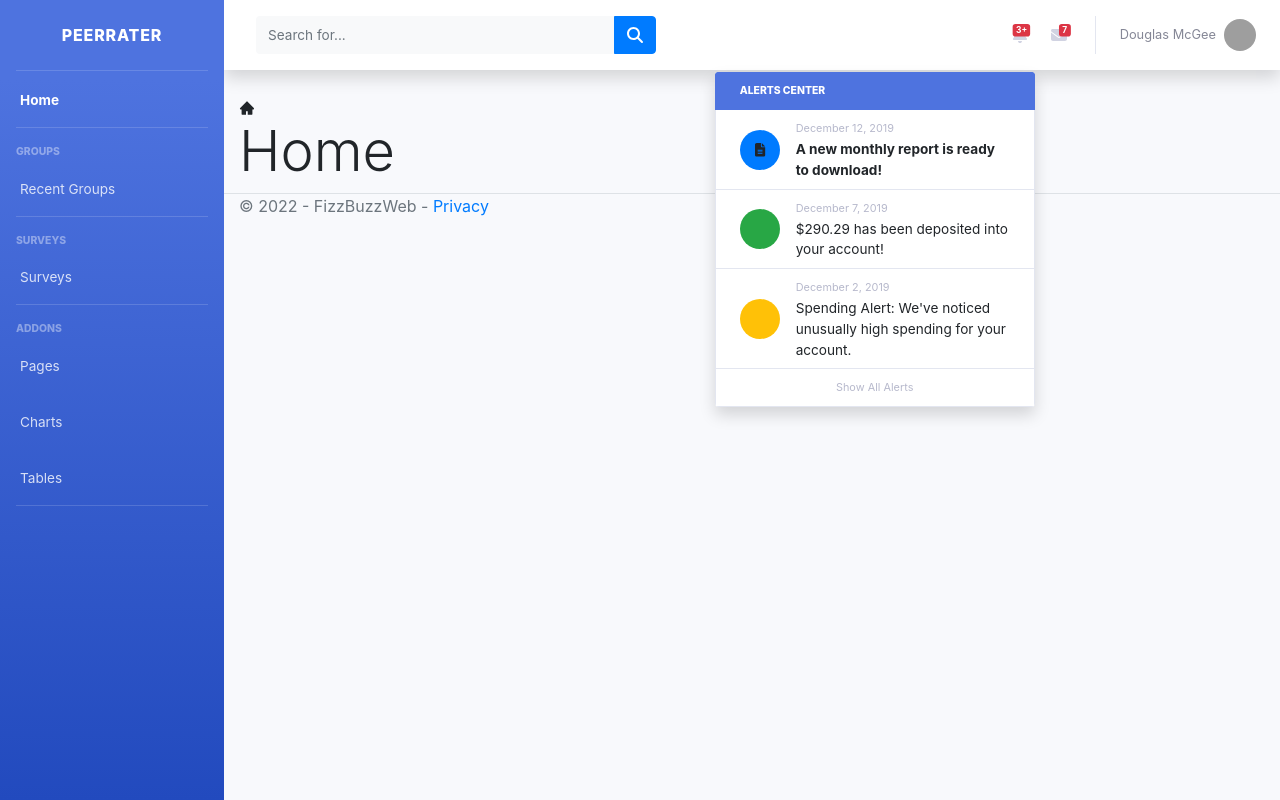
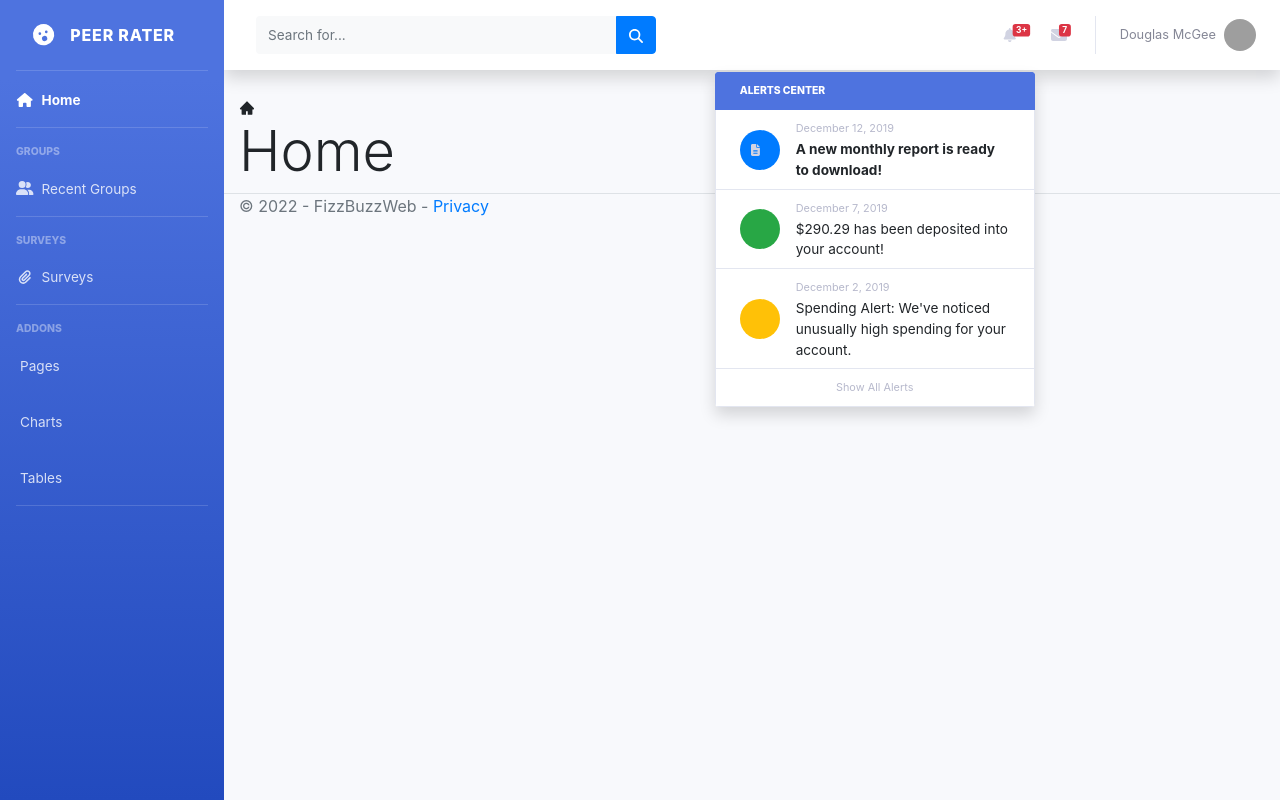
Before and after one commit to mark-p7/Frontend-Team-PeerRater, a React (Create React App) app: page / in a window 1280 px wide. Both pictures are taken after a click on the button "3+". Built offline with nearby package versions, Linux system fonts and the light colour scheme; grey boxes are pictures that could not be loaded.

Commit message:
Add more fontawesome icons

```diff
--- a/src/components/NavBar.js
+++ b/src/components/NavBar.js
@@ -34,7 +34,7 @@ const NavBar = () => (
                       />
                       <div className="input-group-append">
                           <button className="btn btn-primary" type="button">
-                              <FontAwesomeIcon icon={faSearch} />
+                              <FontAwesomeIcon className="fas fa-search fa-sm" icon={faSearch} />
                           </button>
                       </div>
                   </div>
@@ -52,7 +52,7 @@ const NavBar = () => (
                           aria-haspopup="true"
                           aria-expanded="false"
                       >
-                          <FontAwesomeIcon icon={faSearch} />
+                          <FontAwesomeIcon className="fas fa-search fa-sm" icon={faSearch} />
                       </a>
                       {/* Dropdown - Messages */}
                       <div
@@ -70,7 +70,7 @@ const NavBar = () => (
                                   />
                                   <div className="input-group-append">
                                       <button className="btn btn-primary" type="button">
-                                          <FontAwesomeIcon icon={faSearch} />
+                                          <FontAwesomeIcon className="fas fa-search fa-sm" icon={faSearch} />
                                       </button>
                                   </div>
                               </div>
@@ -88,7 +88,7 @@ const NavBar = () => (
                           aria-haspopup="true"
                           aria-expanded="false"
                       >
-                          <FontAwesomeIcon icon={faBell} />
+                          <FontAwesomeIcon className="fas fa-list fa-sm fa-fw mr-2 text-gray-400"  icon={faBell} />
                           {/* Counter - Alerts */}
                           <span className="badge badge-danger badge-counter">3+</span>
                       </a>
@@ -101,7 +101,7 @@ const NavBar = () => (
                           <a className="dropdown-item d-flex align-items-center" href="#">
                               <div className="mr-3">
                                   <div className="icon-circle bg-primary">
-                                      <FontAwesomeIcon icon={faFileAlt} />
+                                      <FontAwesomeIcon className="fas fa-list fa-sm fa-fw mr-2 text-gray-400"  icon={faFileAlt} />
                                   </div>
                               </div>
                               <div>
--- a/src/components/SideBar.js
+++ b/src/components/SideBar.js
@@ -1,5 +1,15 @@
 import React from 'react';
 import NavBar from "./NavBar";
+import { FontAwesomeIcon } from '@fortawesome/react-fontawesome'
+import {
+    faBars,
+    faCog, faFaceSurprise,
+    faHandPaper,
+    faHome,
+    faLaughBeam, faPaperclip,
+    faTachometer,
+    faUserGroup
+} from "@fortawesome/free-solid-svg-icons";
 const SideBar = () => (
     <>
         <ul
@@ -12,10 +22,10 @@ const SideBar = () => (
                 href="../"
             >
                 <div className="sidebar-brand-icon rotate-n-15">
-                    <i className="fas fa-laugh-wink" />
+                    <FontAwesomeIcon className="fa-lg" icon={faFaceSurprise} />
                 </div>
                 <div className="sidebar-brand-text mx-3">
-                    PeerRater
+                    Peer Rater
                 </div>
             </a>
             {/* Divider */}
@@ -23,7 +33,7 @@ const SideBar = () => (
             {/* Nav Item - Dashboard */}
             <li className="nav-item active">
                 <a className="nav-link" href="../">
-                    <i className="fas fa-fw fa-tachometer-alt" />
+                    <FontAwesomeIcon className="fas fa-fw fa-sm mr-2" icon={faHome} />
                     <span>Home</span>
                 </a>
             </li>
@@ -41,7 +51,7 @@ const SideBar = () => (
                     aria-expanded="true"
                     aria-controls="collapseTwo"
                 >
-                    <i className="fas fa-fw fa-cog" />
+                    <FontAwesomeIcon className="fas fa-fw fa-sm mr-2" icon={faUserGroup} />
                     <span>Recent Groups</span>
                 </a>
                 <div
@@ -75,7 +85,7 @@ const SideBar = () => (
                     aria-expanded="true"
                     aria-controls="collapseUtilities"
                 >
-                    <i className="fas fa-fw fa-wrench" />
+                    <FontAwesomeIcon className="fas fa-fw fa-sm mr-2" icon={faPaperclip} />
                     <span>Surveys</span>
                 </a>
                 <div
```
Also changed, not shown: 1 other file (tests, documents, lock files or other folders).
